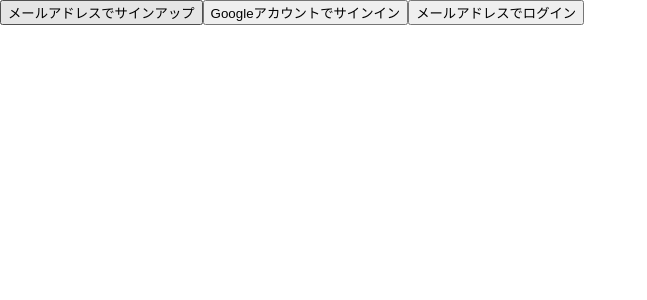
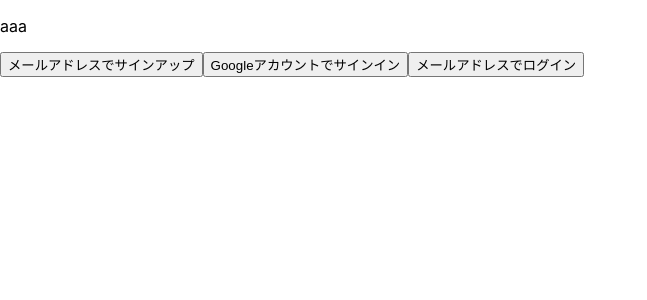
Before and after one commit to takumi8420/imfo_media_class, a React (Create React App) app in the folder Documents/hackathon/slack-like-app/slack-like-react/: page / in a window 1280 px wide. Shown: the top 300 px of the page, without its empty margins (0-647 px from the left). Built offline with nearby package versions, Linux system fonts and the light colour scheme; no server answers.

Commit message:
commit_5_4

```diff
--- a/Documents/hackathon/slack-like-app/slack-like-react/src/App.tsx
+++ b/Documents/hackathon/slack-like-app/slack-like-react/src/App.tsx
@@ -61,6 +61,7 @@ function App() {
 
   return (
     <div>
+      <p>aaa</p>
       <div>
 
         {currentPage === "defaultPage" && pageContent}
--- a/Documents/hackathon/slack-like-app/slack-like-react/src/firebase.ts
+++ b/Documents/hackathon/slack-like-app/slack-like-react/src/firebase.ts
@@ -12,6 +12,5 @@ const firebaseConfig = {
 
 // Initialize Firebase
 const app = initializeApp(firebaseConfig);
-console.log(app);
 
 export const fireAuth = getAuth(app);
```
Also changed, not shown: 1 other file (tests, documents, lock files or other folders).
